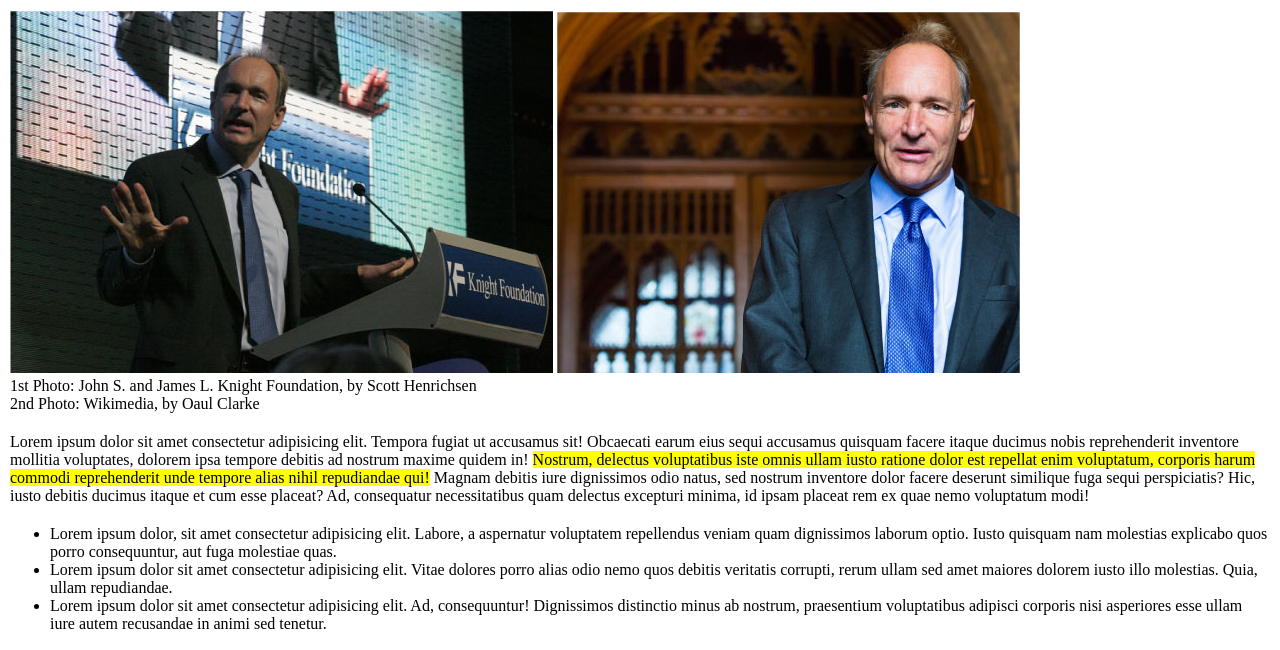
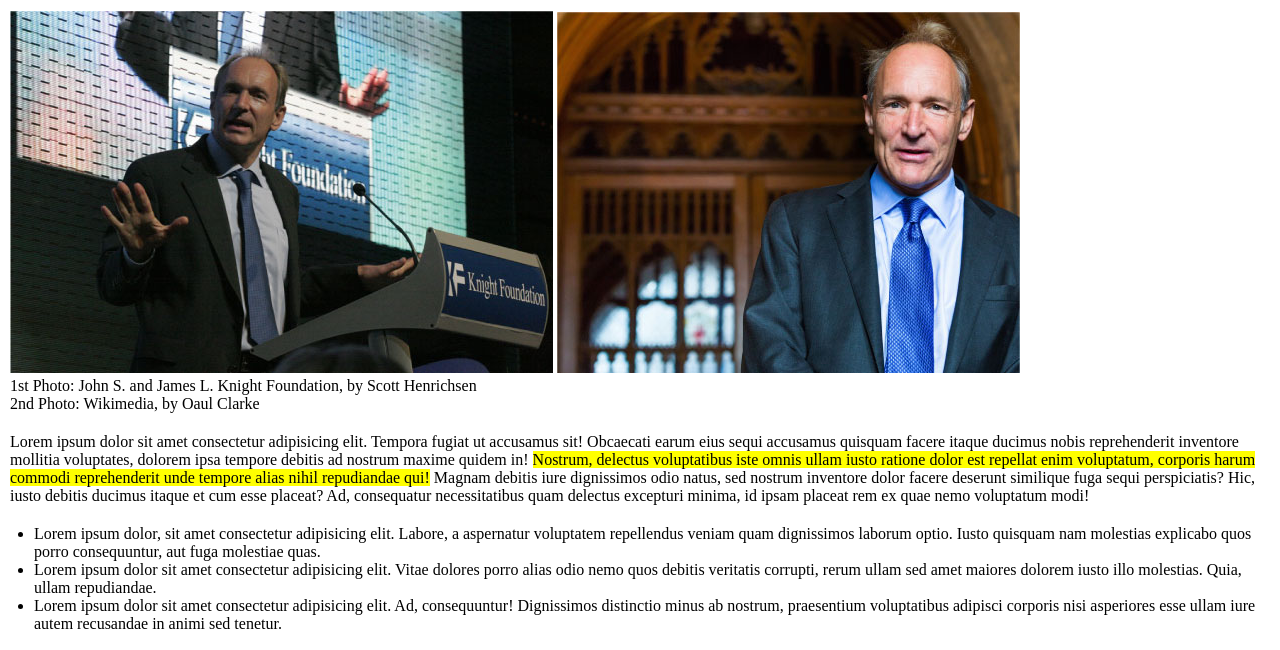
Before and after one commit to FrancescoCataletto/html-css-booleaner, a plain HTML site: page index.html in a window 1280 px wide. Shown: the part 272-922 px from the top of the page. Drawn offline with Linux system fonts and the light colour scheme.

Commit message:
Commit to fix left margin of <ul></ul>

```diff
--- a/css/style.css
+++ b/css/style.css
@@ -31,6 +31,10 @@
 /* MAIN START */
 .mainSpan{
     background-color: rgb(255, 255, 0);
+}
+
+ul{
+    margin-left: -1em;
 }
 
 table{
```
